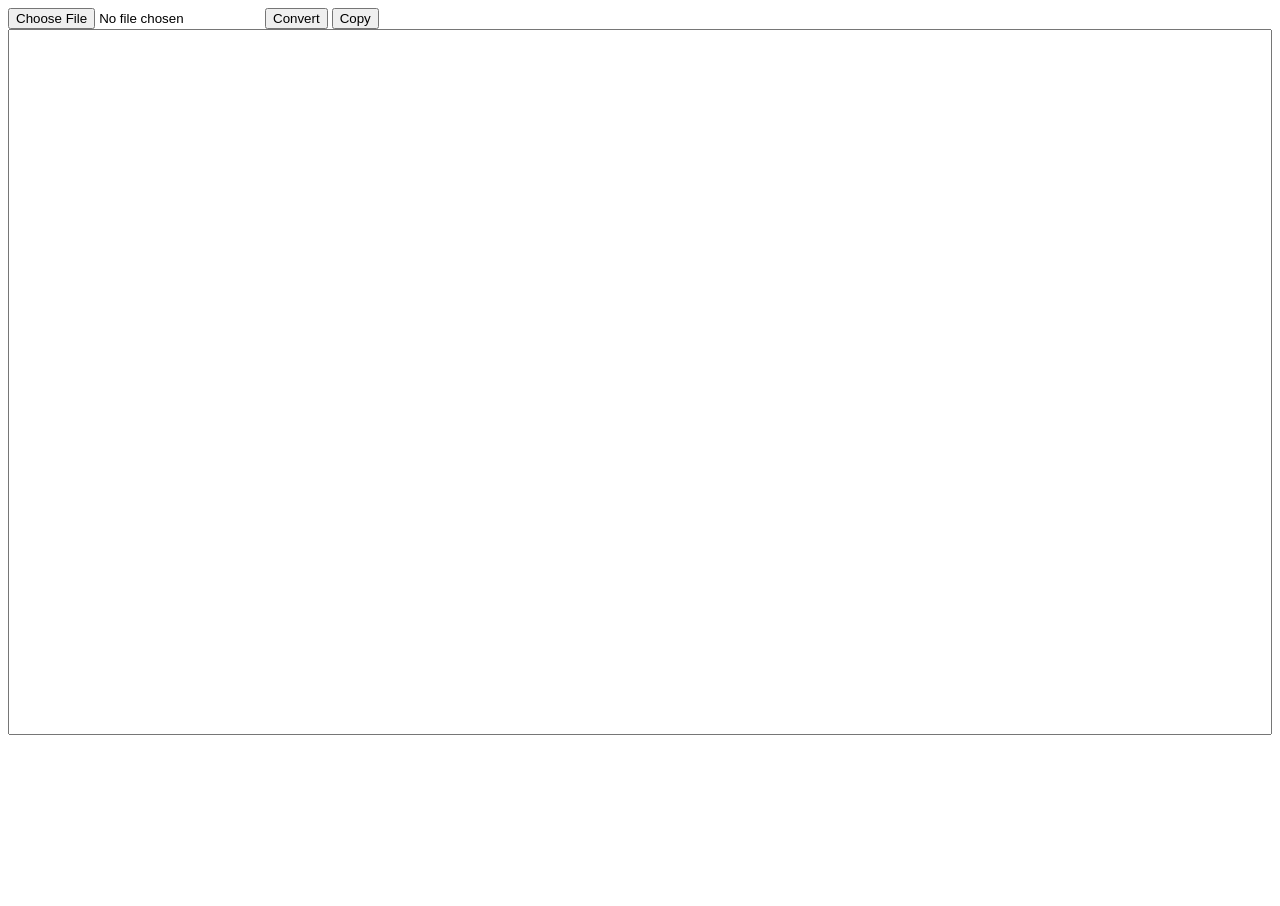
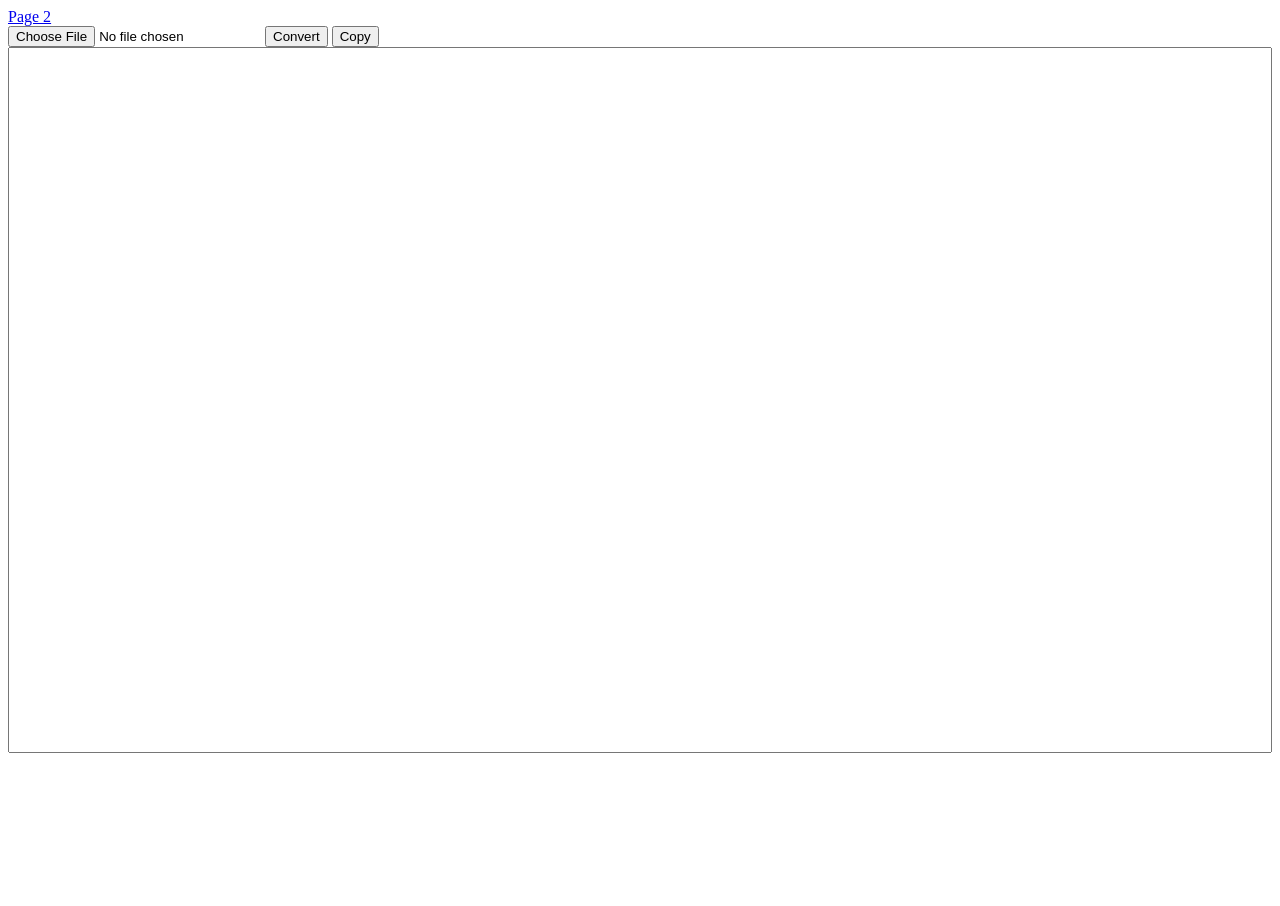
Before and after one commit to alkis-pap/docx2html, a plain HTML site: page index.html in a window 1280 px wide. Drawn offline with nearby package versions, Linux system fonts and the light colour scheme.

Commit message:
Update index.html

```diff
--- a/index.html
+++ b/index.html
@@ -60,6 +60,8 @@ function copy() {
 
 </head>
 <body>
+    <a href="test.html">Page 2</a>
+    <br/>
     <input type="file" id="input-file" name="document" accept=".doc, .docx">
     <button onclick="convert()">Convert</button>
     <button onclick="copy()">Copy</button>
```
